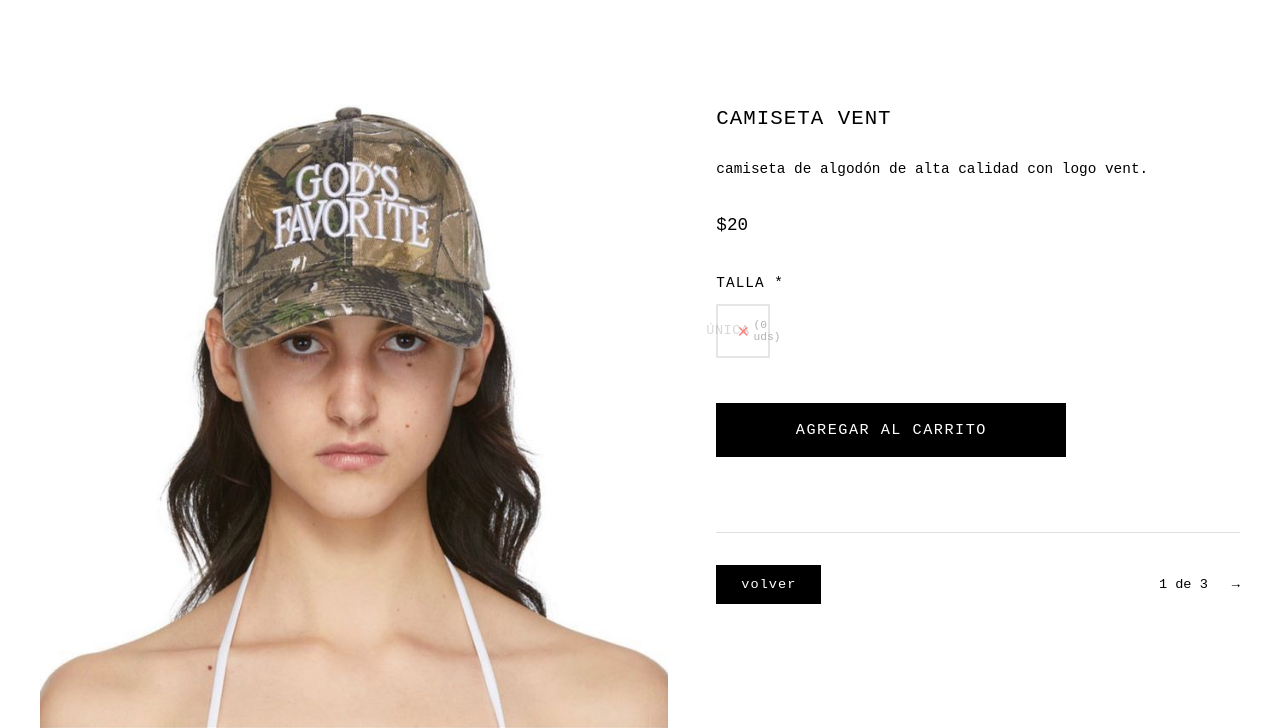
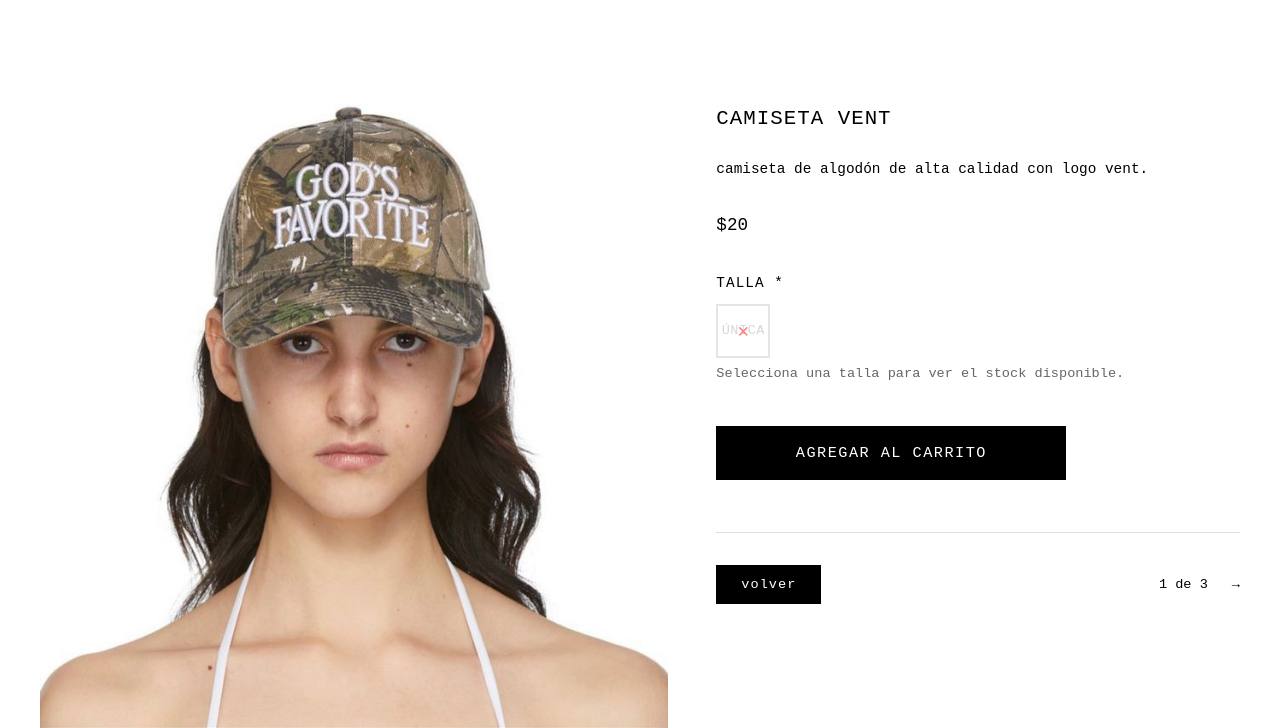
Before and after one commit to prbleems/web-vent, a Flask app: page /producto/1 in a window 1280 px wide. Shown: the top 728 px of the page. Run offline with Flask 3, Linux system fonts and the light colour scheme; data comes from the database, SQL or seed files in the repository; some libraries are stand-ins or nearby versions.

Commit message:
2131
312

```diff
--- a/carrito_compras/templates/producto.html
+++ b/carrito_compras/templates/producto.html
@@ -242,13 +242,6 @@
             z-index: 0;
         }
 
-        .stock-badge {
-            font-size: 0.7rem;
-            margin-left: 0.25rem;
-            color: #666;
-            font-weight: normal;
-        }
-
         .stock-message {
             font-size: 0.75rem;
             margin-top: 0.5rem;
@@ -434,11 +427,10 @@
                     <label class="vent-talla-option {% if talla_item.stock == 0 %}sin-stock{% endif %}" data-talla="{{ talla_item.talla }}" data-stock="{{ talla_item.stock }}" title="{{ talla_item.stock }} disponibles">
                         <input type="radio" name="talla" value="{{ talla_item.talla }}" required {% if talla_item.stock == 0 %}disabled{% endif %}>
                         <span class="talla-label">{% if talla_item.talla == 'Talla Única' %}ÚNICA{% else %}{{ talla_item.talla }}{% endif %}</span>
-                        <span class="stock-badge">({{ talla_item.stock }} uds)</span>
                     </label>
                     {% endfor %}
                 </div>
-                <p class="stock-message" id="stock-message" style="font-size: 0.85rem; margin-top: 0.5rem; color: #666; font-family: 'Courier New', Courier, monospace;"></p>
+                <p class="stock-message" id="stock-message" style="font-size: 0.85rem; margin-top: 0.5rem; color: #666; font-family: 'Courier New', Courier, monospace;">Selecciona una talla para ver el stock disponible.</p>
             </div>
             {% else %}
             <input type="hidden" name="talla" value="Talla Única" id="talla-hidden">
```
